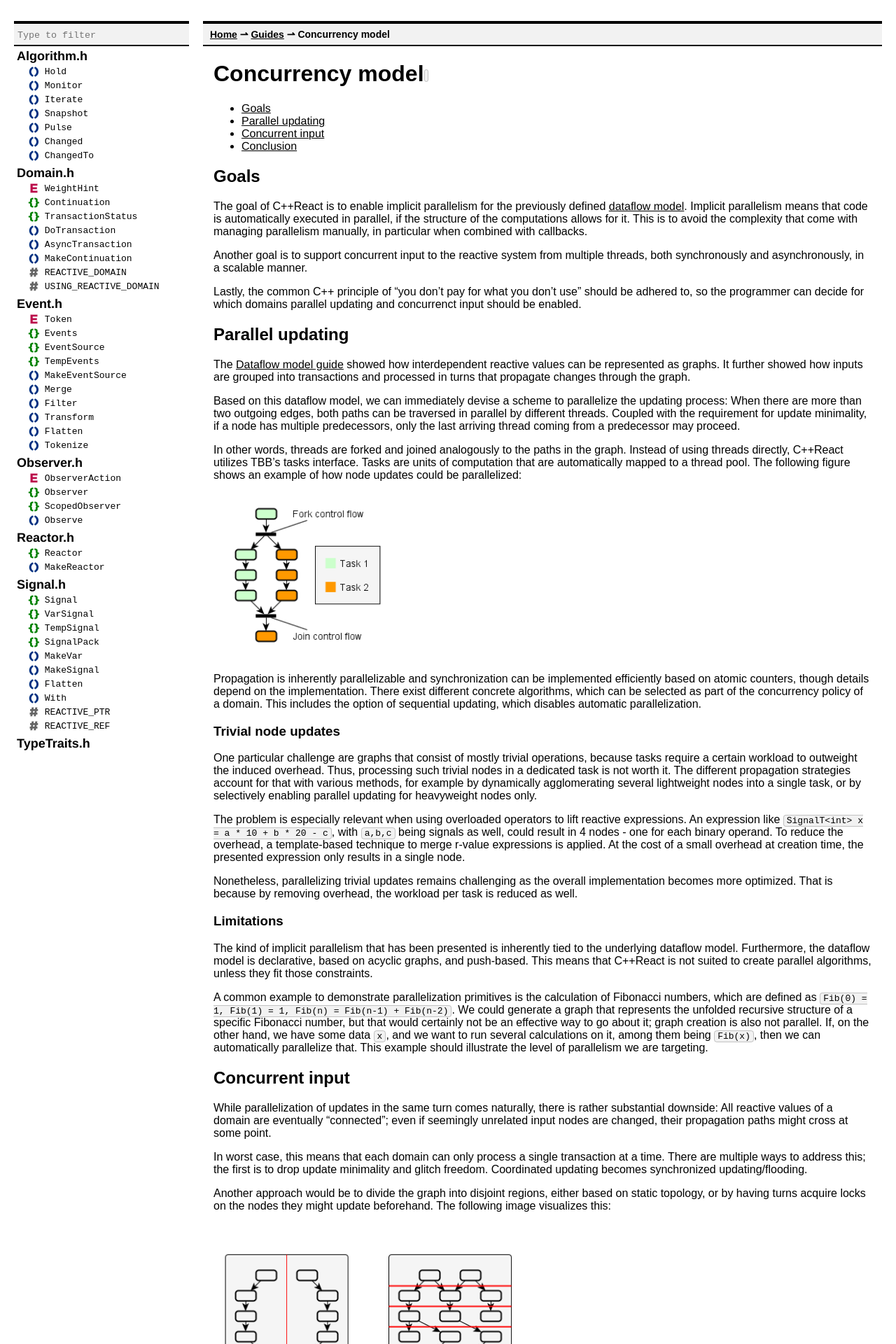
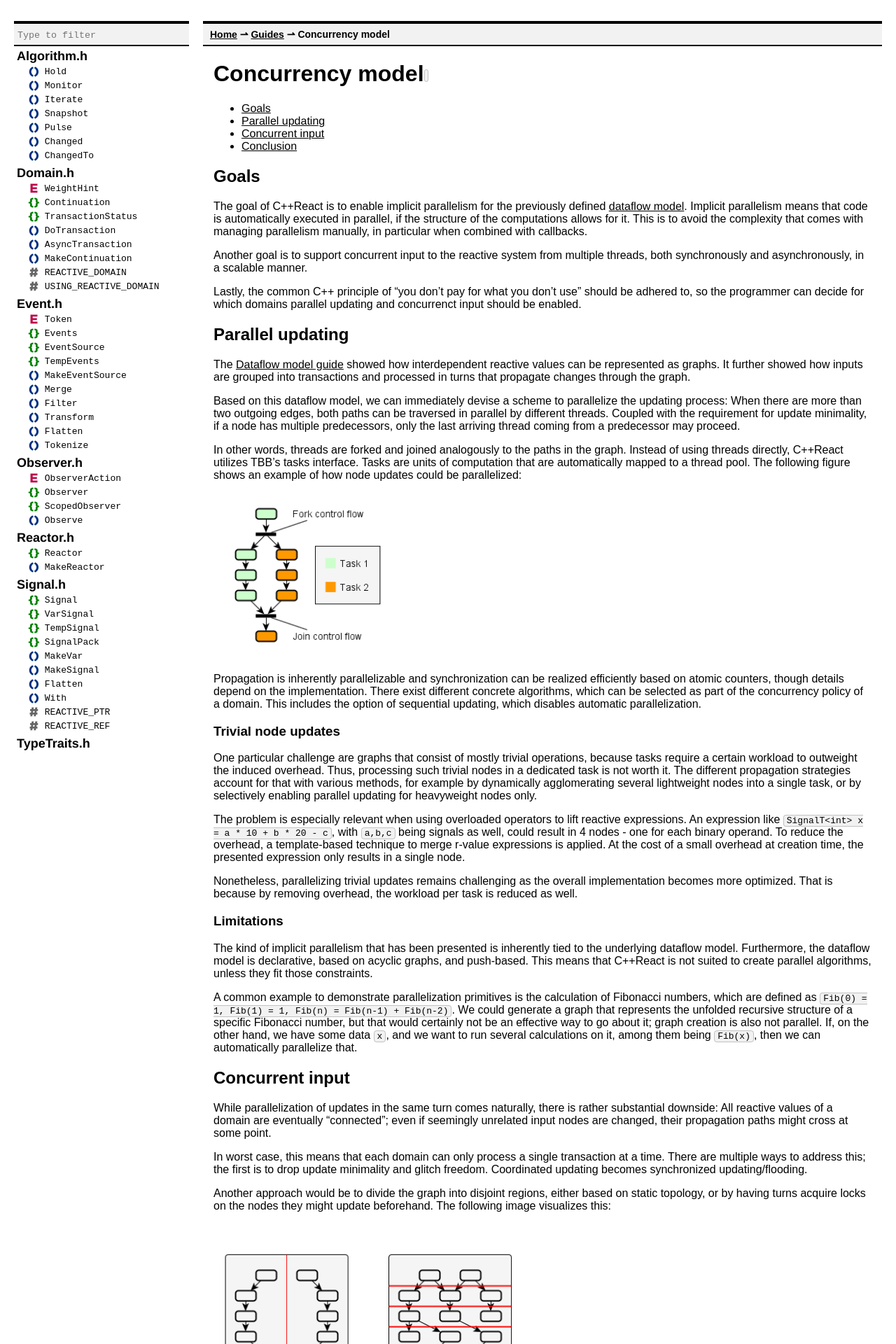
Before and after one commit to snakster/cpp.react, a Jekyll site: the page built from guides/Concurrency.md, in a window 1280 px wide. Shown: the top 1920 px of the page at 70% size. Built offline with Jekyll 4.4.1, drawn with Linux system fonts in a browser that asks for light colours; some of the changed text lies outside the part shown.

Commit message:
Fixes to concurrency guide.

```diff
--- a/guides/Concurrency.md
+++ b/guides/Concurrency.md
@@ -15,7 +15,7 @@
 
 The goal of C++React is to enable implicit parallelism for the previously defined [dataflow model](Dataflow-model.html).
 Implicit parallelism means that code is automatically executed in parallel, if the structure of the computations allows for it.
-This is to avoid the complexity that come with managing parallelism manually, in particular when combined with callbacks.
+This is to avoid the complexity that comes with managing parallelism manually, in particular when combined with callbacks.
 
 Another goal is to support concurrent input to the reactive system from multiple threads, both synchronously and asynchronously, in a scalable manner.
 
@@ -39,7 +39,7 @@
 
 <img src="{{ site.baseurl }}/media/conc1.png" alt="Drawing" width="500px"/>
 
-Propagation is inherently parallelizable and synchronization can be implemented efficiently based on atomic counters, though details depend on the implementation.
+Propagation is inherently parallelizable and synchronization can be realized efficiently based on atomic counters, though details depend on the implementation.
 There exist different concrete algorithms, which can be selected as part of the concurrency policy of a domain.
 This includes the option of sequential updating, which disables automatic parallelization.
 
@@ -68,7 +68,6 @@
 We could generate a graph that represents the unfolded recursive structure of a specific Fibonacci number, but that would certainly not be an effective way to go about it;
 graph creation is also not parallel.
 If, on the other hand, we have some data `x`, and we want to run several calculations on it, among them being `Fib(x)`, then we can automatically parallelize that.
-This example should illustrate the level of parallelism we are targeting.
 
 ## Concurrent input
 
@@ -109,11 +108,11 @@
 
 Each turn still has exclusive access to the whole graph, but the workload per turn is increased.
 Instead of adding another dimension, we attempt to extend the existing one.
-The following figure summarizes the idea:
+The following figure depicts this graphically:
 
 <img src="{{ site.baseurl }}/media/conc3.png" alt="Drawing" width="500px"/>
 
-The intended benefits are:
+The intended effects are:
 
 * More changed input nodes per turn => more nodes of the graph are reached => more opportunity for horizontal parallelization.
 * More workload per node => move effective processing and parallelization as overhead becomes less significant.
```
Also changed, not shown: other parts of guides/Concurrency.md (+3 -3 lines).
